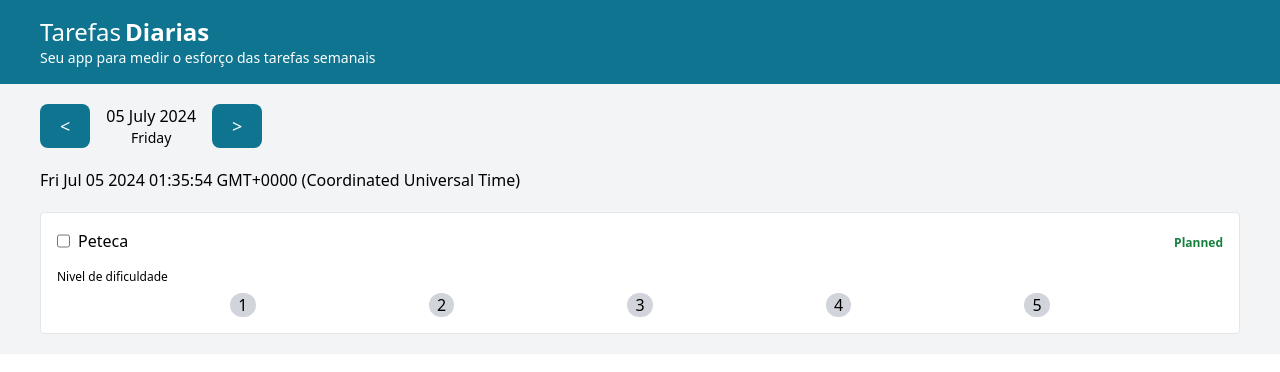
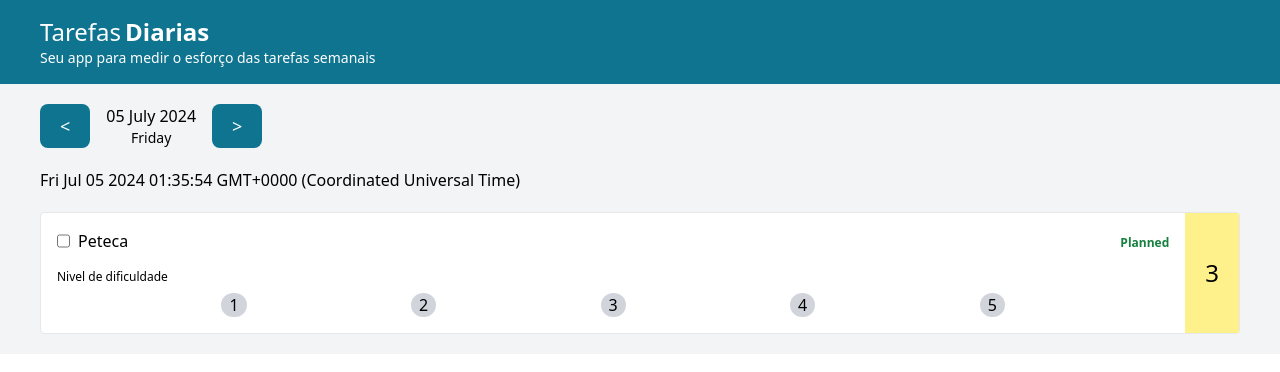
Before and after one commit to joseluz/daily-task, an Angular app: page / in a window 1280 px wide. Shown: the top 372 px of the page. Built offline with nearby package versions, Linux system fonts and the light colour scheme.

Commit message:
Included side panel

```diff
--- a/src/app/ui/components/task-item/task-item.component.html
+++ b/src/app/ui/components/task-item/task-item.component.html
@@ -1,9 +1,11 @@
 <!--TODO: Make it draggable-->
 <!--TODO: Show the difficulty number in the right side as a side panel.-->
-<div class="w-full py-4 px-4 gap-y-4 bg-white border rounded flex flex-col">
+<div class="w-full bg-white border rounded flex">
+  <div class="flex flex-col gap-y-4 flex-1 py-4 px-4">
     <div class="flex justify-between">
       <div class="flex gap-x-2">
-      <input type="checkbox"/>
+        <input type="checkbox"
+               (change)="task.isComplete = !task.isComplete"/>
         <input type="text"
                class="focus:border-none outline-none"
                [value]="task.description"/>
@@ -16,14 +18,6 @@
     <div class="flex flex-col gap-y-2">
       <span class="text-xs">Nivel de dificuldade</span>
       <div class="flex justify-evenly">
-      <!--      <dt-button-difficulty-level [difficultyLevel]="1">-->
-      <!--      </dt-button-difficulty-level>-->
-      <!--      <dt-button-difficulty-level [difficultyLevel]="2">-->
-      <!--      </dt-button-difficulty-level>-->
-      <!--      <dt-button-difficulty-level [difficultyLevel]="3">-->
-      <!--      </dt-button-difficulty-level>-->
-      <!--      <dt-button-difficulty-level [difficultyLevel]="4">-->
-      <!--      </dt-button-difficulty-level>-->
         <!--      <dt-button-difficulty-level [difficultyLevel]="5">-->
         <!--      </dt-button-difficulty-level>-->
         <dt-button-circle [label]="difficultyLevel.VeryLow"
@@ -49,3 +43,9 @@
       </div>
     </div>
   </div>
+  @if (taskDifficulty) {
+    <div class="flex min-h-full text-2xl items-center py-3 px-5 bg-yellow-200">
+      {{ taskDifficulty }}
+    </div>
+  }
+</div>
--- a/src/app/ui/components/task-item/task-item.component.ts
+++ b/src/app/ui/components/task-item/task-item.component.ts
@@ -14,7 +14,7 @@ import {ButtonDifficultyLevelComponent} from "../button-difficulty-level/button-
 })
 export class TaskItemComponent implements OnInit {
   @Input() task: Task;
-  taskDifficulty: 1 | 2 | 3 | 4 | 5;
+  taskDifficulty: DifficultyLevel | null = 3;
   isLevelOne: boolean = false;
   isLevelTwo: boolean = false;
   isLevelThree: boolean = false;
```
Lines whose indentation alone changed are shown as unchanged.
